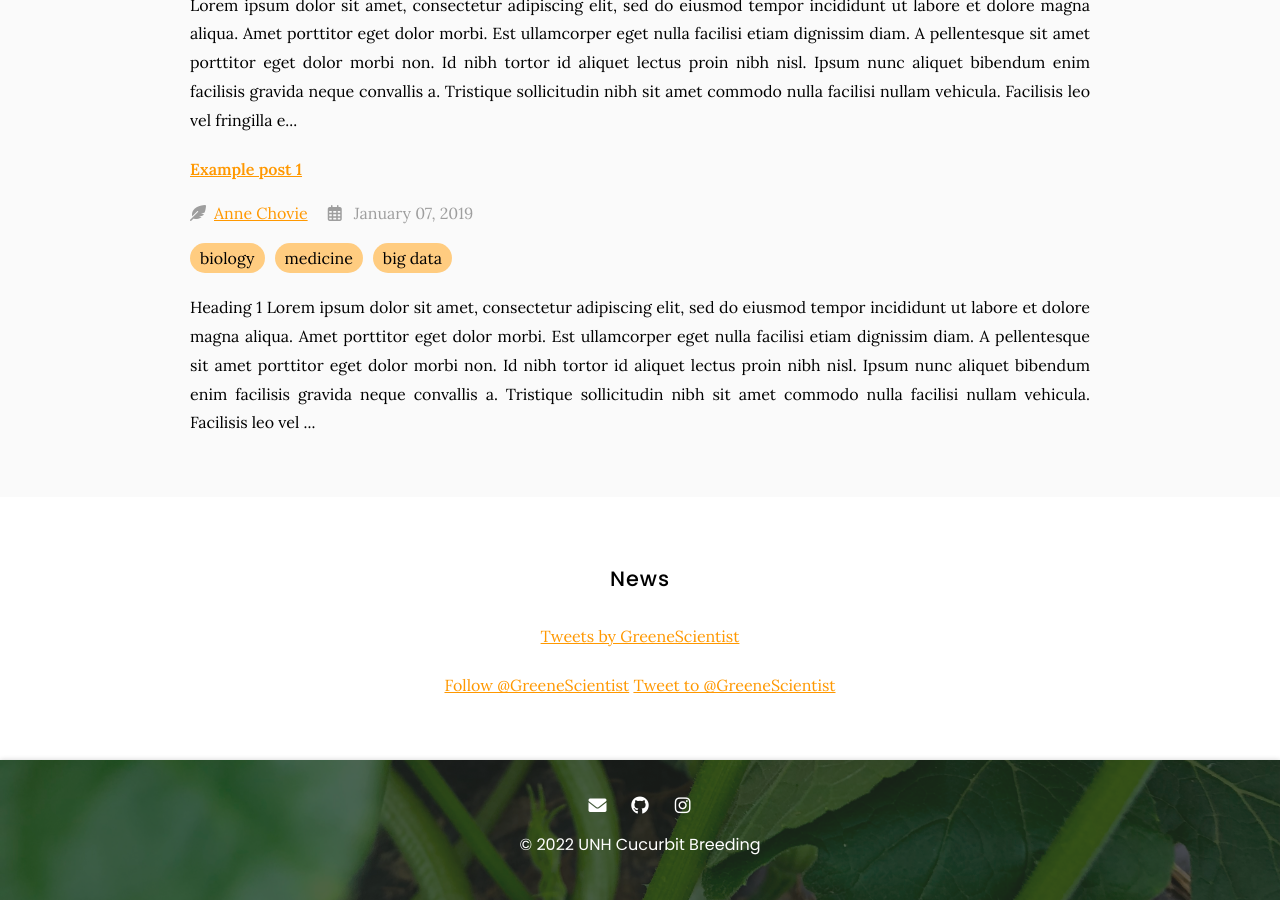
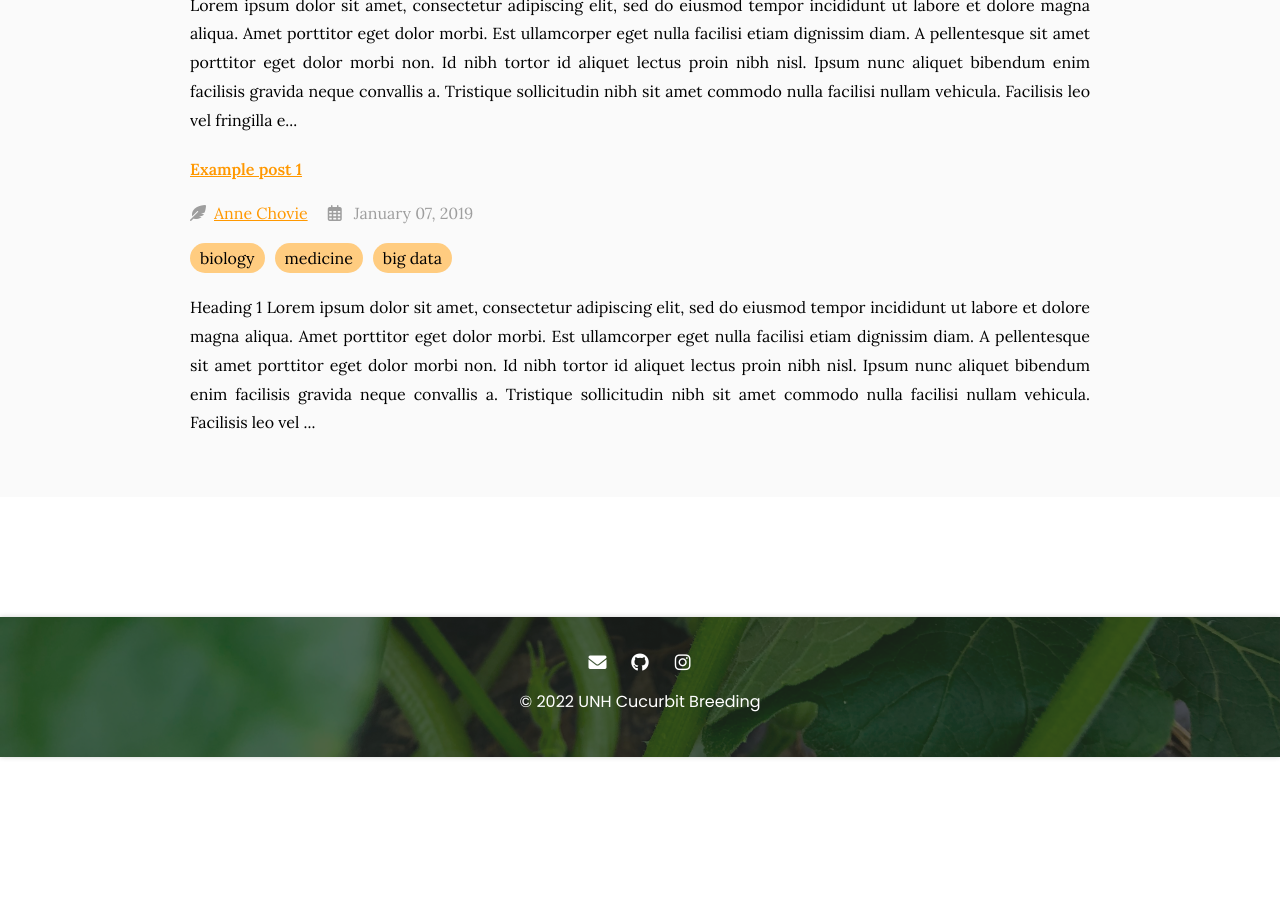
Before and after one commit to UNH-Cucurbits/unhcucurbits-website, a Jekyll site: the page built from news/index.md, in a window 1280 px wide and 900 px high, scrolled down 884 px. Built offline with Jekyll 4.4.1, drawn with Linux system fonts in a browser that asks for light colours; comment, search, counter and statistics services are not loaded; after the commit the page ends 1641 px from its top, so only the background shows below that.

Commit message:
Update index.md

```diff
--- a/news/index.md
+++ b/news/index.md
@@ -5,7 +5,7 @@
   tooltip: Research program updates
 ---
 
-# <i class="fas fa-volume-high"></i>Blog
+# <i class="fas fa-volume-high"></i>News
 
 {% include section.html %}
 
@@ -14,14 +14,3 @@
 {% include list.html data="posts" component="post-excerpt" %}
 
 {% include section.html %}
-
-## News
-
-<!-- Twitter embeds from https://publish.twitter.com/ -->
-
-<a class="twitter-timeline" data-width="400" data-height="400" href="https://twitter.com/GreeneScientist?ref_src=twsrc%5Etfw">Tweets by GreeneScientist</a> <script async src="https://platform.twitter.com/widgets.js" charset="utf-8"></script>
-{:.center}
-
-<a href="https://twitter.com/GreeneScientist?ref_src=twsrc%5Etfw" class="twitter-follow-button" data-show-count="false">Follow @GreeneScientist</a><script async src="https://platform.twitter.com/widgets.js" charset="utf-8"></script>
-<a href="https://twitter.com/intent/tweet?screen_name=GreeneScientist&ref_src=twsrc%5Etfw" class="twitter-mention-button" data-show-count="false">Tweet to @GreeneScientist</a><script async src="https://platform.twitter.com/widgets.js" charset="utf-8"></script>
-{:.center}
```
